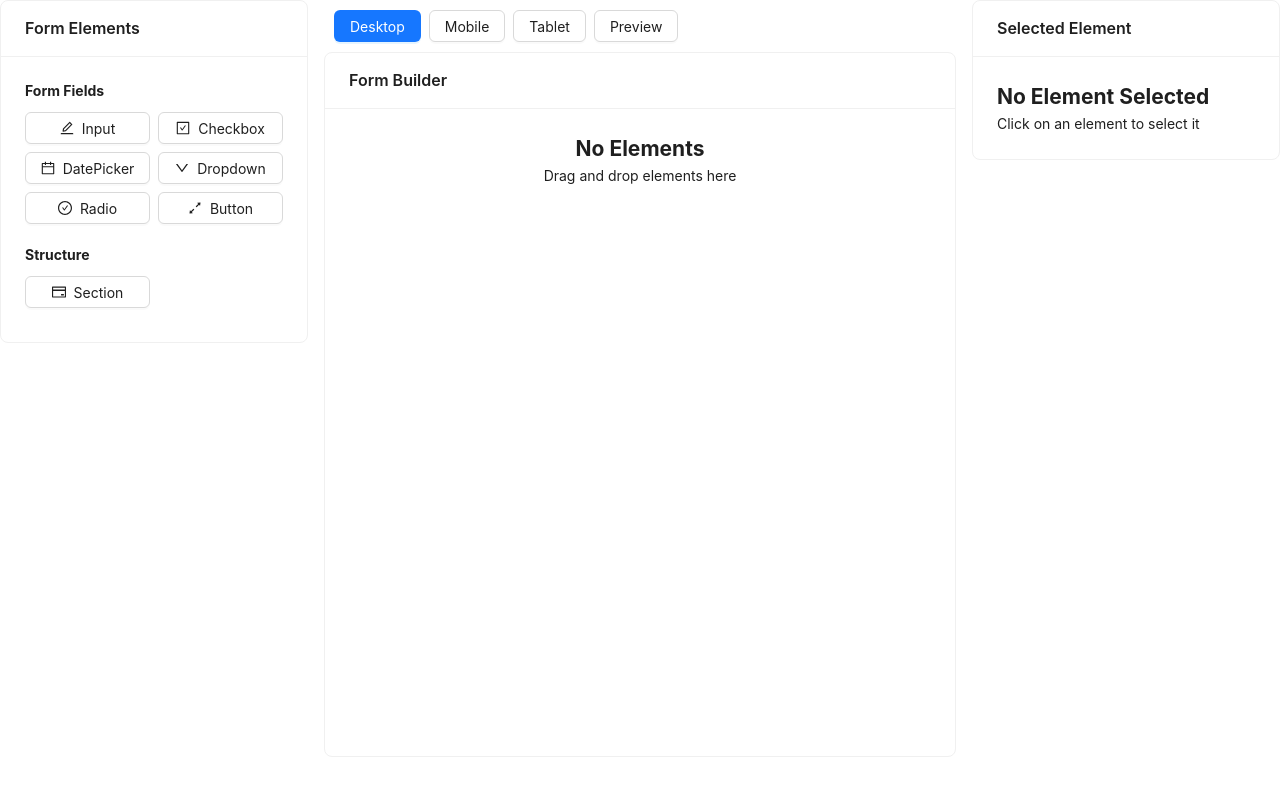
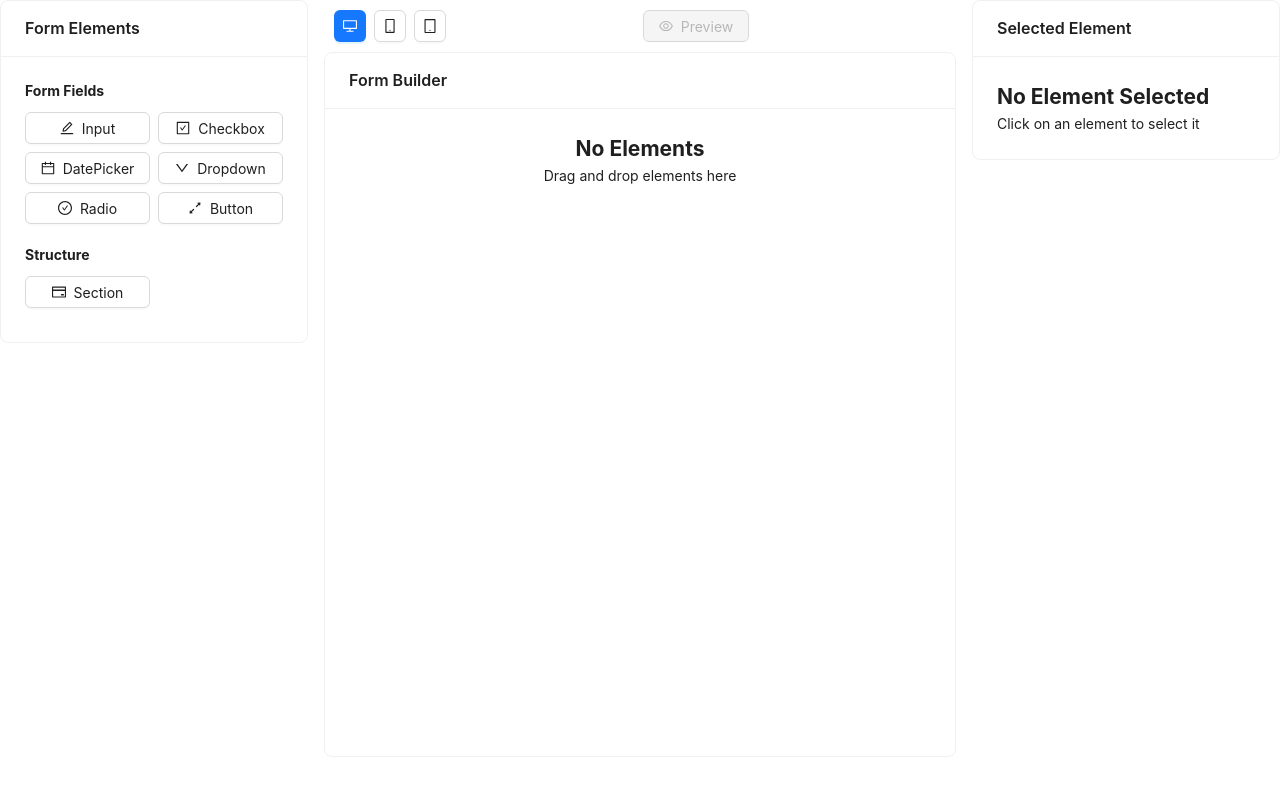
Before and after one commit to alaminsahed/Dynamic-form-builder, a React (Vite) app: page / in a window 1280 px wide. Shown: the top 796 px of the page. Built offline with nearby package versions, Linux system fonts and the light colour scheme; the HTML template or start-up script is replaced by a standard one.

Commit message:
feat: icon change

```diff
--- a/src/app.tsx
+++ b/src/app.tsx
@@ -1,4 +1,13 @@
-import { Button, Card, Col, Row, Space } from 'antd';
+import {
+  CloseOutlined,
+  DesktopOutlined,
+  DownloadOutlined,
+  EditOutlined,
+  EyeOutlined,
+  MobileOutlined,
+  TabletOutlined,
+} from '@ant-design/icons';
+import { Button, Card, Col, Row, Space, Tooltip } from 'antd';
 import { useState } from 'react';
 import { DndProvider } from 'react-dnd';
 import { HTML5Backend } from 'react-dnd-html5-backend';
@@ -8,14 +17,29 @@ import {
   SelectedElement,
   fields,
 } from './components';
-import { IElement } from './interface/element';
 import FormPreview from './components/form-preview';
 import { structures } from './components/structure';
+import { IElement } from './interface/element';
 
 const App = () => {
   const [formElements, setFormElements] = useState<IElement[]>([]);
-  const [isPreview, setIsPreview] = useState(false);
-  const [responsiveView, setResponsiveView] = useState('desktop');
+  const [isPreview, setIsPreview] = useState<boolean>(false);
+  const [responsiveView, setResponsiveView] = useState<
+    'desktop' | 'mobile' | 'tablet'
+  >('desktop');
+
+  const onExport = () => {
+    const data = {
+      formElements,
+      responsiveView,
+    };
+    const element = document.createElement('a');
+    const file = new Blob([JSON.stringify(data)], { type: 'application/json' });
+    element.href = URL.createObjectURL(file);
+    element.download = 'form.json';
+    document.body.appendChild(element);
+    element.click();
+  };
 
   return (
     <DndProvider backend={HTML5Backend}>
@@ -75,26 +99,38 @@ const App = () => {
           </Card>
         </Col>
         <Col span={12}>
-          <div style={{ margin: '10px' }}>
+          <div
+            style={{
+              margin: '10px',
+              display: 'flex',
+              alignItems: 'center',
+              justifyContent: 'space-between',
+            }}
+          >
             <Space>
+              <Tooltip title="Desktop">
                 <Button
                   onClick={() => setResponsiveView('desktop')}
                   type={responsiveView === 'desktop' ? 'primary' : 'default'}
-              >
-                Desktop
-              </Button>
+                  icon={<DesktopOutlined />}
+                />
+              </Tooltip>
+              <Tooltip title="Mobile">
                 <Button
                   onClick={() => setResponsiveView('mobile')}
                   type={responsiveView === 'mobile' ? 'primary' : 'default'}
-              >
-                Mobile
-              </Button>
+                  icon={<MobileOutlined />}
+                />
+              </Tooltip>
+              <Tooltip title="Tablet">
                 <Button
                   onClick={() => setResponsiveView('tablet')}
                   type={responsiveView === 'tablet' ? 'primary' : 'default'}
-              >
-                Tablet
-              </Button>
+                  icon={<TabletOutlined />}
+                />
+              </Tooltip>
+            </Space>
+            <Space>
               {!isPreview ? (
                 <Button
                   onClick={() => {
@@ -103,11 +139,43 @@ const App = () => {
                       prev.map((item) => ({ ...item, active: false }))
                     );
                   }}
+                  icon={<EyeOutlined />}
+                  disabled={formElements.length === 0}
                 >
                   Preview
                 </Button>
               ) : (
-                <Button onClick={() => setIsPreview(false)}>Edit</Button>
+                <Button
+                  onClick={() => setIsPreview(false)}
+                  icon={<EditOutlined />}
+                >
+                  Edit
+                </Button>
+              )}
+            </Space>
+            <Space>
+              {formElements.length > 0 && (
+                <>
+                  <Tooltip title="Clear Form">
+                    <Button
+                      onClick={() => {
+                        setFormElements([]);
+                      }}
+                      icon={<CloseOutlined />}
+                      htmlType="button"
+                      type="default"
+                      danger
+                    />
+                  </Tooltip>
+                  <Tooltip title="Export JSON">
+                    <Button
+                      type="default"
+                      onClick={onExport}
+                      icon={<DownloadOutlined />}
+                      htmlType="button"
+                    />
+                  </Tooltip>
+                </>
               )}
             </Space>
           </div>
```
Lines whose indentation alone changed are shown as unchanged.
